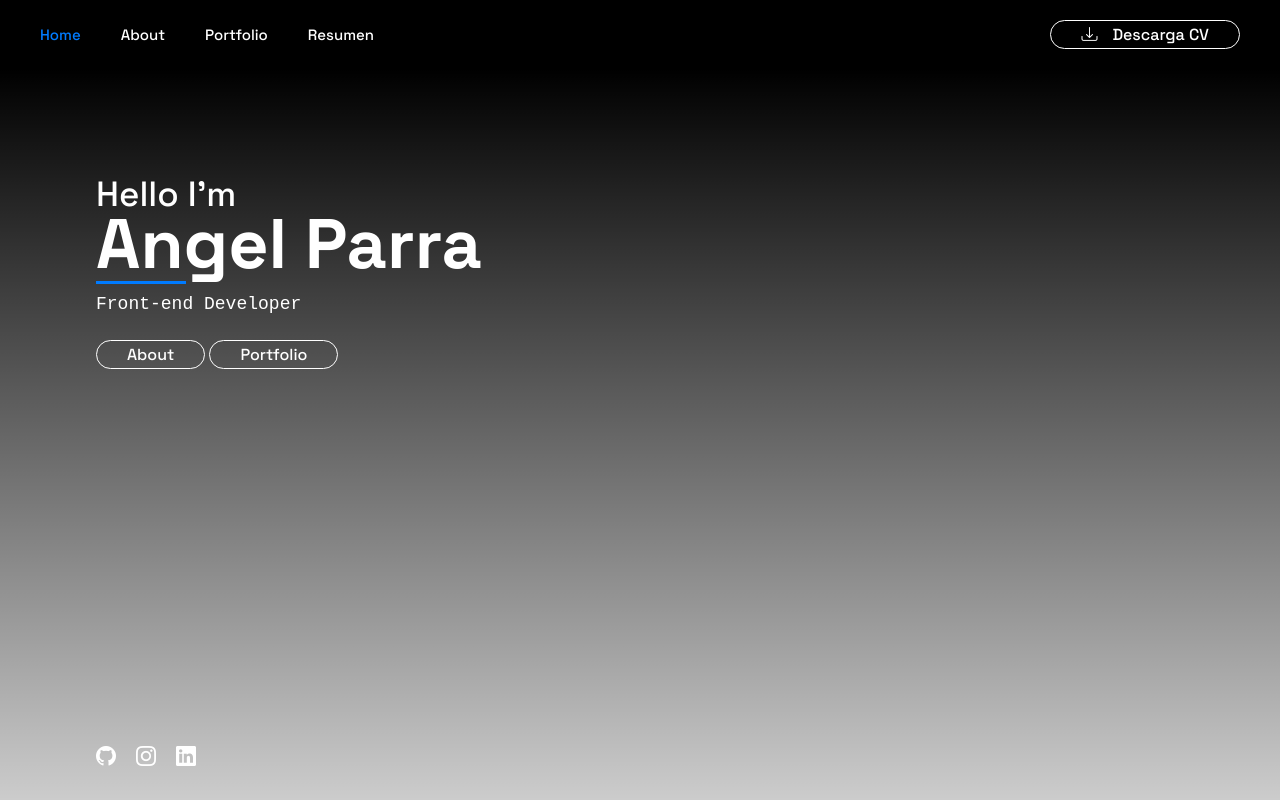
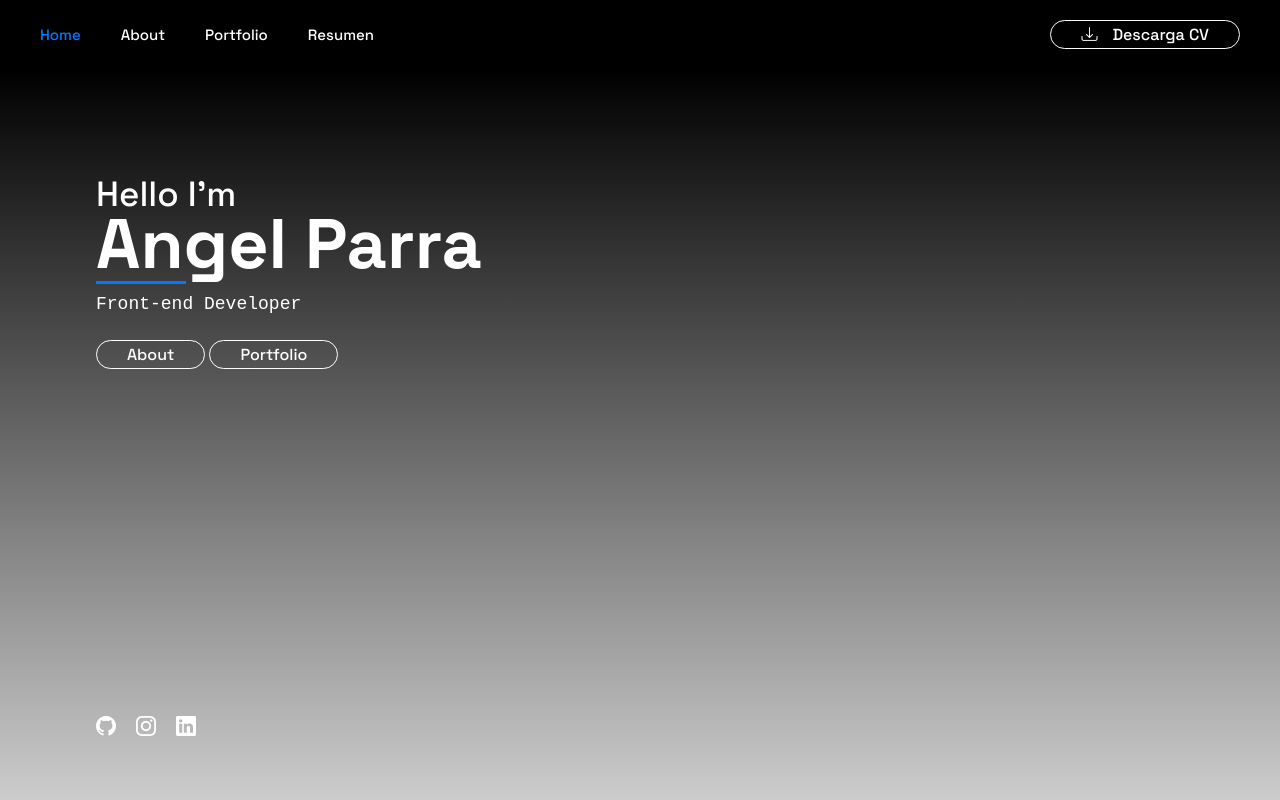
Before and after one commit to AngelDavParra/portafolio, a website built with Vite: page index.html in a window 1280 px wide. Built offline with nearby package versions, Linux system fonts and the light colour scheme; files whose address does not match are found by name.

Commit message:
'udpate_estilos2'

```diff
--- a/src/sass/layout/_hero.scss
+++ b/src/sass/layout/_hero.scss
@@ -7,7 +7,7 @@
     background-size: cover;
     background-position: center;
     .container {
-        height: calc(100vh - 70px);
+        height: calc(100vh - 80px);
         display: flex;
         flex-direction: column;
         justify-content: space-between;
@@ -51,7 +51,7 @@
         .social {
             display: flex;
             gap: 20px;
-            padding-bottom: 30px;
+            padding-bottom: 50px;
             a {
                 color: white;
                 font-size: 20px;
```
